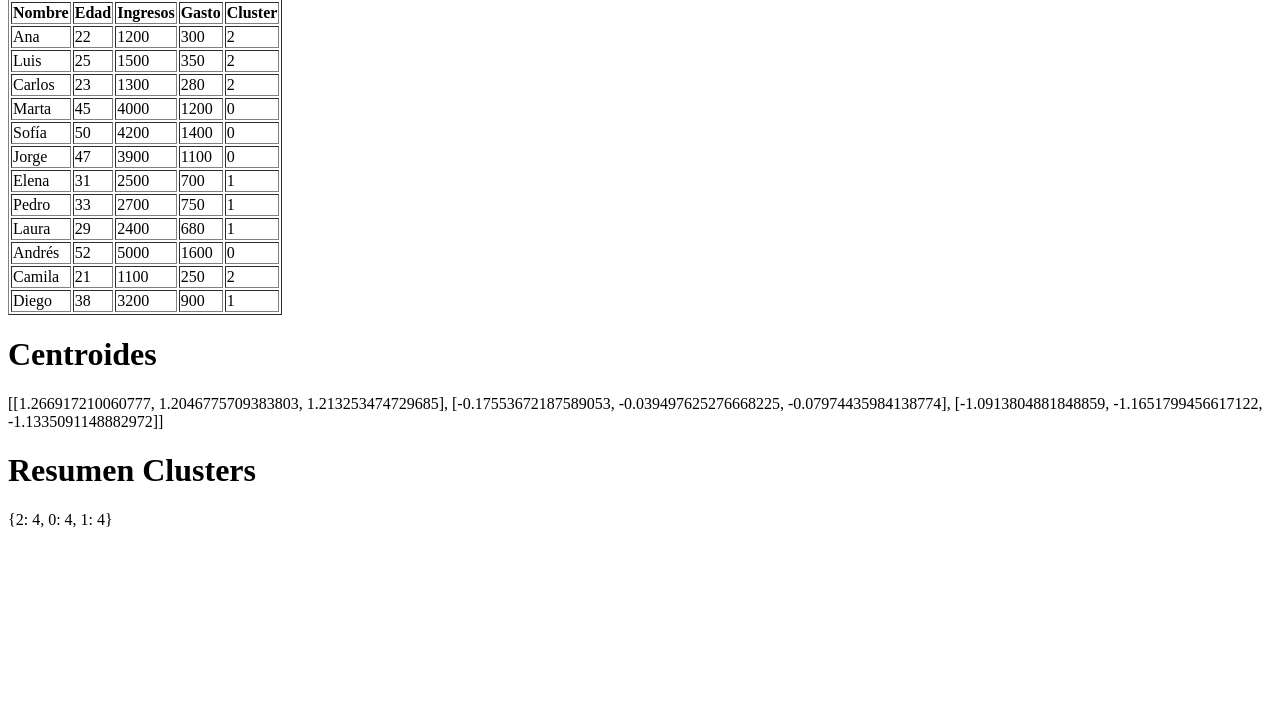
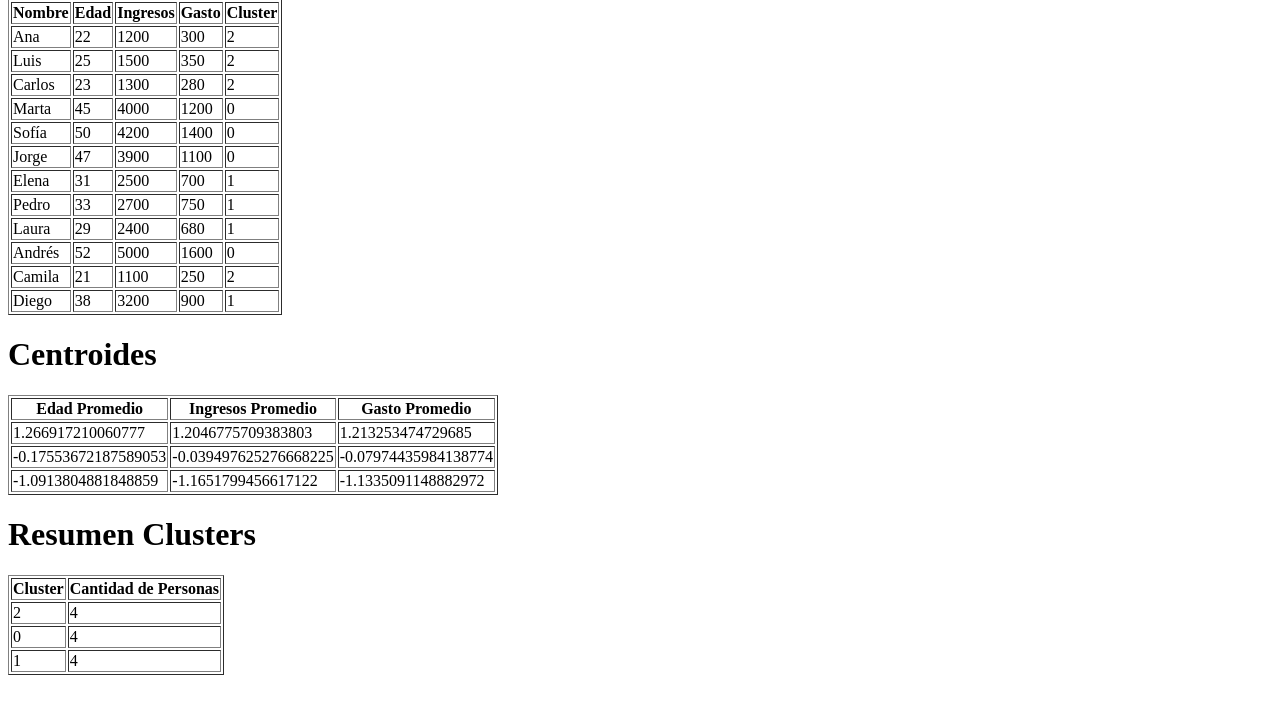
Before and after one commit to KevinRamirez19/Proyecto_Flask, a Flask app: page /index/ in a window 1280 px wide. Shown: the part 81-800 px from the top of the page. Run offline with Flask 3, Linux system fonts and the light colour scheme.

Commit message:
creation of tables for the data of the cluster given in class

```diff
--- a/templates/ClusterResult.html
+++ b/templates/ClusterResult.html
@@ -30,14 +30,35 @@
     </table>
 
     <h1>Centroides</h1>
-    <p>
-        {{ centroides }}
-    </p>
+    <table border="1">
+        <tr>
+            <th>Edad Promedio</th>
+            <th>Ingresos Promedio</th>
+            <th>Gasto Promedio</th>
+        </tr>
+        {% for centroide in centroides %}
+        <tr>
+            <td>{{ centroide[0] }}</td>
+            <td>{{ centroide[1] }}</td>
+            <td>{{ centroide[2] }}</td>
+        </tr>
+        {% endfor %}
+    </table>
 
     <h1>Resumen Clusters</h1>
-    <p>
-        {{ resumenClusters }}
-    </p>
+    <table border="1">
+        <tr>
+            <th>Cluster</th>
+            <th>Cantidad de Personas</th>
+        </tr>
+         {% for cluster, cantidad in resumenClusters.items() %}
+        <tr>
+            <td>{{ cluster}}</td>
+            <td>{{ cantidad}}</td>
+        </tr>
+        {% endfor %}
+
+    </table>
 
 </body>
 
```
